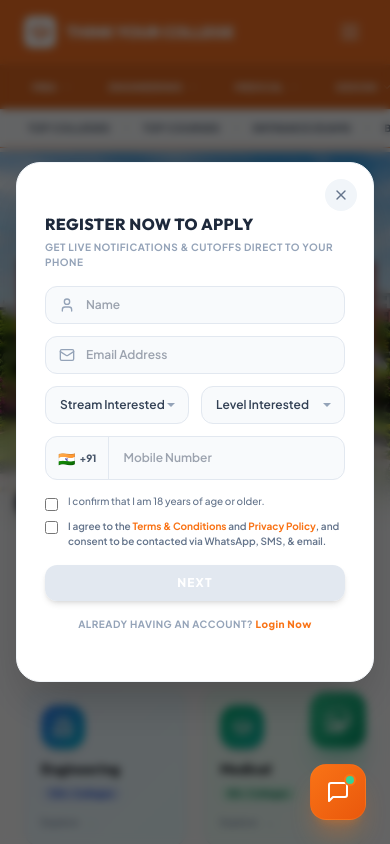
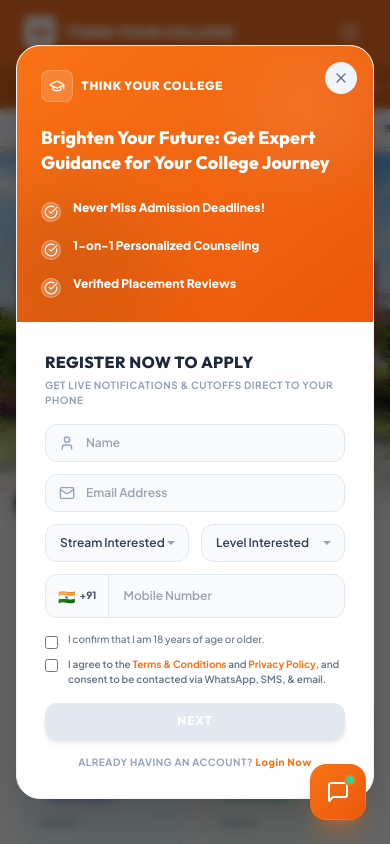
Before and after one commit to 08Satyamkumar/Think_Your_College, a Next.js app: page / in a window 390 px wide. Shown: the top 844 px of the page. Built offline with nearby package versions, Linux system fonts and the light colour scheme.

Commit message:
feat: make Admission Alerts popup fully responsive on mobile by stacking left saffron banner vertically with compact checklists and scrollable container

```diff
--- a/src/components/LayoutWrapper.tsx
+++ b/src/components/LayoutWrapper.tsx
@@ -1811,7 +1811,7 @@
               animate={{ opacity: 1, scale: 1, y: 0 }}
               exit={{ opacity: 0, scale: 0.9, y: 20 }}
               transition={{ type: "spring", stiffness: 350, damping: 28 }}
-              className="w-full max-w-[850px] bg-white rounded-3xl shadow-2xl overflow-hidden grid grid-cols-1 md:grid-cols-12 min-h-[520px] relative border border-slate-100"
+              className="w-full max-w-[850px] max-h-[92vh] md:max-h-none overflow-y-auto md:overflow-visible bg-white rounded-3xl shadow-2xl grid grid-cols-1 md:grid-cols-12 relative border border-slate-100"
             >
               {/* Close Button */}
               <button
@@ -1822,7 +1822,7 @@
               </button>
 
               {/* LEFT SIDE PANEL (Saffron Banner - col-span-5) */}
-              <div className="col-span-5 bg-gradient-to-br from-orange-500 to-orange-600 text-white p-7 md:p-8 flex flex-col justify-between relative overflow-hidden hidden md:flex select-none">
+              <div className="col-span-12 md:col-span-5 bg-gradient-to-br from-orange-500 to-orange-600 text-white p-6 md:p-8 flex flex-col justify-between relative overflow-hidden select-none">
                 {/* Background decorative blobs */}
                 <div className="absolute top-0 right-0 w-32 h-32 bg-white/10 rounded-full blur-2xl" />
                 <div className="absolute -bottom-10 -left-10 w-44 h-44 bg-black/10 rounded-full blur-2xl" />
@@ -1840,7 +1840,7 @@
                     <h3 className="font-outfit font-black text-lg md:text-xl leading-snug">
                       Brighten Your Future: Get Expert Guidance for Your College Journey
                     </h3>
-                    <p className="text-[11px] text-white/80 leading-relaxed font-semibold">
+                    <p className="text-[11px] text-white/80 leading-relaxed font-semibold hidden md:block">
                       Join thousands of students selecting their ideal engineering, management, and medical campuses with us.
                     </p>
                   </div>
@@ -1855,7 +1855,7 @@
                     </div>
                     <div>
                       <p className="text-xs font-black leading-tight text-white">Never Miss Admission Deadlines!</p>
-                      <p className="text-[10px] text-white/70 font-semibold leading-normal">Instant alerts on exam dates, forms, and cutoffs.</p>
+                      <p className="text-[10px] text-white/70 font-semibold leading-normal hidden md:block">Instant alerts on exam dates, forms, and cutoffs.</p>
                     </div>
                   </div>
 
@@ -1866,7 +1866,7 @@
                     </div>
                     <div>
                       <p className="text-xs font-black leading-tight text-white">1-on-1 Personalized Counseling</p>
-                      <p className="text-[10px] text-white/70 font-semibold leading-normal">Dedicated admission guidance based on ranks and state counseling.</p>
+                      <p className="text-[10px] text-white/70 font-semibold leading-normal hidden md:block">Dedicated admission guidance based on ranks and state counseling.</p>
                     </div>
                   </div>
 
@@ -1877,7 +1877,7 @@
                     </div>
                     <div>
                       <p className="text-xs font-black leading-tight text-white">Verified Placement Reviews</p>
-                      <p className="text-[10px] text-white/70 font-semibold leading-normal">Get genuine reports on package details and hostel feedback.</p>
+                      <p className="text-[10px] text-white/70 font-semibold leading-normal hidden md:block">Get genuine reports on package details and hostel feedback.</p>
                     </div>
                   </div>
                 </div>
```
